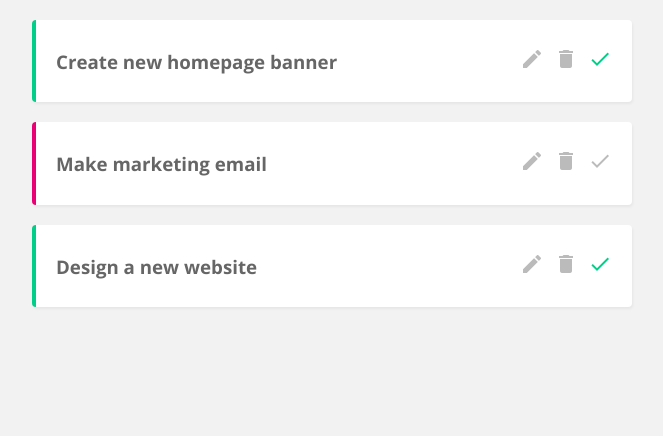
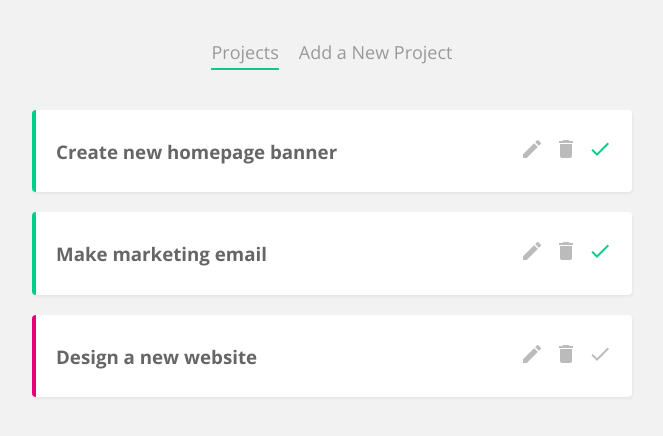
Before and after one commit to sendgn/project-planner, a Vue app: page / in a window 1280 px wide. Shown: the top 436 px of the page, without its empty margins (308-971 px from the left). Built offline with nearby package versions, Linux system fonts and the light colour scheme; data requests are answered from the project's data file.

Commit message:
Add navbar

```diff
--- a/data/db.json
+++ b/data/db.json
@@ -10,12 +10,12 @@
       "id": 2,
       "title": "Make marketing email",
       "details": "Lorem ipsum, dolor sit amet consectetur adipisicing elit. Laboriosam sint iure ad dicta velit fugiat veritatis molestiae voluptate dolore pariatur",
-      "complete": false
+      "complete": true
     },
     {
       "title": "Design a new website",
       "details": "Lorem ipsum, dolor sit amet consectetur adipisicing elit. Mollitia harum veritatis veniam aliquam hic! Reiciendis illo reprehenderit fugiat.",
-      "complete": true,
+      "complete": false,
       "id": 3
     }
   ]
--- a/src/App.vue
+++ b/src/App.vue
@@ -1,6 +1,15 @@
 <template>
+  <NavBar />
   <router-view/>
 </template>
+
+<script>
+import NavBar from './components/NavBar.vue';
+
+export default {
+  components: { NavBar }
+}
+</script>
 
 <style>
 @import url('https://fonts.googleapis.com/css2?family=Open+Sans:wght@400;500;700&display=swap');
--- /dev/null
+++ b/src/components/NavBar.vue
@@ -0,0 +1,30 @@
+<template>
+  <nav class="main-nav">
+    <router-link :to="{ name: 'home' }">Projects</router-link>
+    <router-link :to="{ name: 'add-project' }">Add a New Project</router-link>
+  </nav>
+</template>
+
+<script>
+export default {
+
+}
+</script>
+
+<style scoped>
+  .main-nav {
+    text-align: center;
+    margin: 40px auto;
+  }
+  .main-nav a {
+    display: inline-block;
+    text-decoration: none;
+    margin: 0 10px;
+    color: #999;
+    font-size: 18px;
+  }
+  a.router-link-active {
+    border-bottom: 2px solid #00ce89;
+    padding-bottom: 4px;
+  }
+</style>
--- a/src/router/index.js
+++ b/src/router/index.js
@@ -1,6 +1,6 @@
 import { createRouter, createWebHistory } from 'vue-router';
 import HomeView from '../views/HomeView.vue';
-import AddProject from '../views/AddProject.vue';
+import AddProjectView from '../views/AddProjectView.vue';
 
 const routes = [
   {
@@ -11,7 +11,7 @@
   {
     path: '/add',
     name: 'add-project',
-    component: AddProject
+    component: AddProjectView
   }
 ];
 
--- a/src/views/HomeView.vue
+++ b/src/views/HomeView.vue
@@ -12,6 +12,8 @@
 import { computed, watchEffect } from 'vue';
 import { useStore } from 'vuex';
 import SingleProject from '@/components/SingleProject.vue';
+import NavBar from '@/components/NavBar.vue';
+
 
 export default {
   name: 'HomeView',
```
Also changed, not shown: src/views/AddProjectView.vue (renamed from src/views/AddProject.vue).
